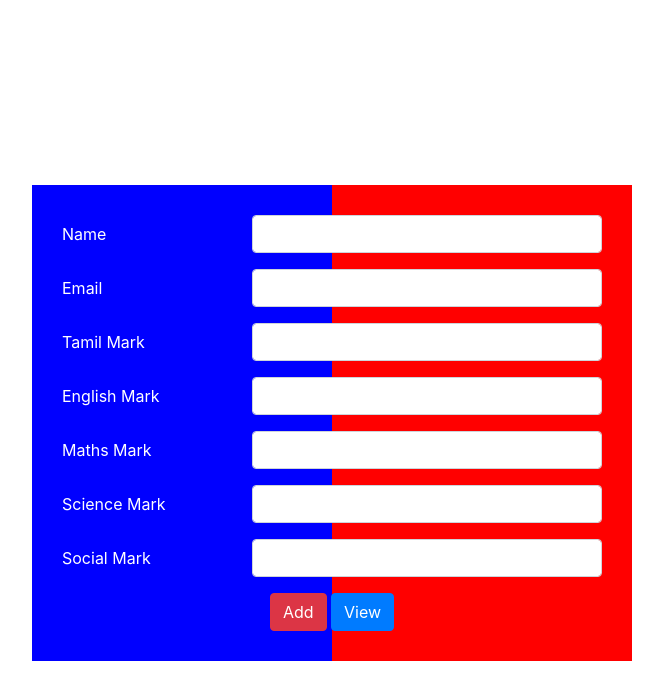
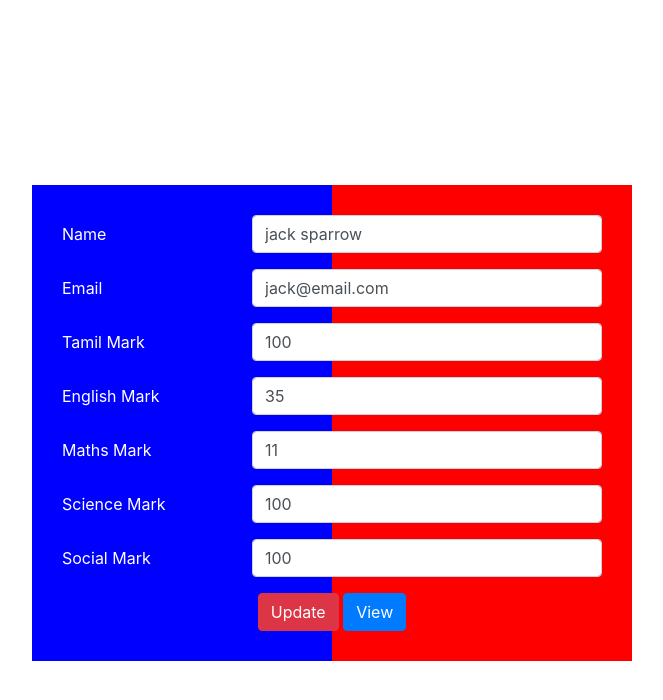
Before and after one commit to jenish-codes/students-marks-registration-using-django, a Django app: page /update/9/ in a window 1280 px wide. Shown: the top 700 px of the page, without its empty margins (308-971 px from the left). Run offline with Django 4.2, Linux system fonts and the light colour scheme; data comes from the database, SQL or seed files in the repository; both versions use the stored data as it was after the commit.

Commit message:
issue fixed, update functionality added

```diff
--- a/student_app/templates/student_app/update.html
+++ b/student_app/templates/student_app/update.html
@@ -6,63 +6,63 @@
 <div class="container">
     <div class="form">
         <div class="header">
-            <h2>Student Details Form</h2>
+            <h2>Update Details</h2>
         </div>
-        <form action="{% url 'add' %}" method="post">
+        <form action="{% url 'update' data.id %}" method="post">
             {% csrf_token %}
 
             <div class="form-group row">
                 <label class="col-sm-4 col-form-label">Name</label>
                 <div class="col-sm-8">
-                    <input type="text" class="form-control" name="name" required>
+                    <input type="text" class="form-control" name="name" value="{{ data.name }}" required>
                 </div>
             </div>
 
             <div class="form-group row">
                 <label class="col-sm-4 col-form-label">Email</label>
                 <div class="col-sm-8">
-                    <input type="email" class="form-control" name="email" required>
+                    <input type="email" class="form-control" name="email" value="{{ data.email }}" required>
                 </div>
             </div>
 
             <div class="form-group row">
                 <label class="col-sm-4 col-form-label">Tamil Mark</label>
                 <div class="col-sm-8">
-                    <input type="text" class="form-control" name="tamil" required>
+                    <input type="text" class="form-control" name="tamil" value="{{ data.tamil }}" required>
                 </div>
             </div>
 
             <div class="form-group row">
                 <label class="col-sm-4 col-form-label">English Mark</label>
                 <div class="col-sm-8">
-                    <input type="text" class="form-control" name="english" required>
+                    <input type="text" class="form-control" name="english" value="{{ data.english }}" required>
                 </div>
             </div>
 
             <div class="form-group row">
                 <label class="col-sm-4 col-form-label">Maths Mark</label>
                 <div class="col-sm-8">
-                    <input type="text" class="form-control" name="maths" required>
+                    <input type="text" class="form-control" name="maths" value="{{ data.maths }}" required>
                 </div>
             </div>
 
             <div class="form-group row">
                 <label class="col-sm-4 col-form-label">Science Mark</label>
                 <div class="col-sm-8">
-                    <input type="text" class="form-control" name="science" required>
+                    <input type="text" class="form-control" name="science" value="{{ data.science }}" required>
                 </div>
             </div>
 
             <div class="form-group row">
                 <label class="col-sm-4 col-form-label">Social Mark</label>
                 <div class="col-sm-8">
-                    <input type="text" class="form-control" name="social" required>
+                    <input type="text" class="form-control" name="social" value="{{ data.social }}" required>
                 </div>
             </div>
 
 
            <div class="button">
-               <input type="submit" class="btn btn-danger" value="Add">
+               <input type="submit" class="btn btn-danger" value="Update">
                <a href="{% url 'details' %}" class="btn btn-primary" >View</a>
            </div>
 
--- a/student_app/views.py
+++ b/student_app/views.py
@@ -10,20 +10,28 @@ class AddDetails(View):
     def post(self, request):
         name = request.POST['name']
         email = request.POST['email']
-        tamil = request.POST['tamil']
-        english = request.POST['english']
-        maths = request.POST['maths']
-        science = request.POST['science']
-        social = request.POST['social']
+        tamil = int(request.POST['tamil'])
+        english = int(request.POST['english'])
+        maths = int(request.POST['maths'])
+        science = int(request.POST['science'])
+        social = int(request.POST['social'])
 
         # total and avg calculation
-        total = int(tamil)+int(english)+int(maths)+int(science)+int(social)
+        total = tamil + english + maths + science + social
         average = total/5
 
         #pass or fail
         pass_fail = None
 
-        if int(tamil) < 35 or int(english) < 35 or int(maths) < 35 or int(science) < 35 or int(social):
+        if tamil < 35:
+            pass_fail = "F"
+        elif english < 35:
+            pass_fail = "F"
+        elif maths < 35:
+            pass_fail = "F"
+        elif science < 35:
+            pass_fail = "F"
+        elif social <35:
             pass_fail = "F"
         else:
             pass_fail = "P"
@@ -74,8 +82,75 @@ class Details(View):
 
 class Update(View):
     def get(self, request, id):
-        return render(request, "student_app/update.html")
+        data = StudentDetails.objects.get(id=id)
+        return render(request, "student_app/update.html", {'data':data})
+    def post(self, request, id):
+        name = request.POST['name']
+        email = request.POST['email']
+        tamil = int(request.POST['tamil'])
+        english = int(request.POST['english'])
+        maths = int(request.POST['maths'])
+        science = int(request.POST['science'])
+        social = int(request.POST['social'])
 
+
+         # total and avg calculation
+        total = tamil + english + maths + science + social
+        average = total/5
+
+        #pass or fail
+        pass_fail = None
+
+        if tamil < 35:
+            pass_fail = "F"
+        elif english < 35:
+            pass_fail = "F"
+        elif maths < 35:
+            pass_fail = "F"
+        elif science < 35:
+            pass_fail = "F"
+        elif social <35:
+            pass_fail = "F"
+        else:
+            pass_fail = "P"
+
+
+        # grade
+        grade = None
+        if pass_fail == "P":
+            if average >= 95:
+                grade = "O+"
+            elif average >= 90:
+                grade = "O"
+            elif average >= 80:
+                grade = "A+"
+            elif average >= 70:
+                grade = "A"
+            elif average >= 60:
+                grade = "B+"
+            elif average >= 50:
+                grade = "B"
+            elif average >= 35:
+                grade = "c"
+        else:
+            grade = "RA"
+
+        data = StudentDetails.objects.get(id=id)
+        data.name = name
+        data.email = email
+        data.tamil = tamil
+        data.english = english
+        data.maths = maths
+        data.science = science
+        data.social = social
+        data.total = total
+        data.average = average
+        data.pass_fail = pass_fail
+        data.grade = grade
+
+        data.save()
+
+        return redirect("details")
 
 
 def delete(request, id):
```
Also changed, not shown: db.sqlite3.
